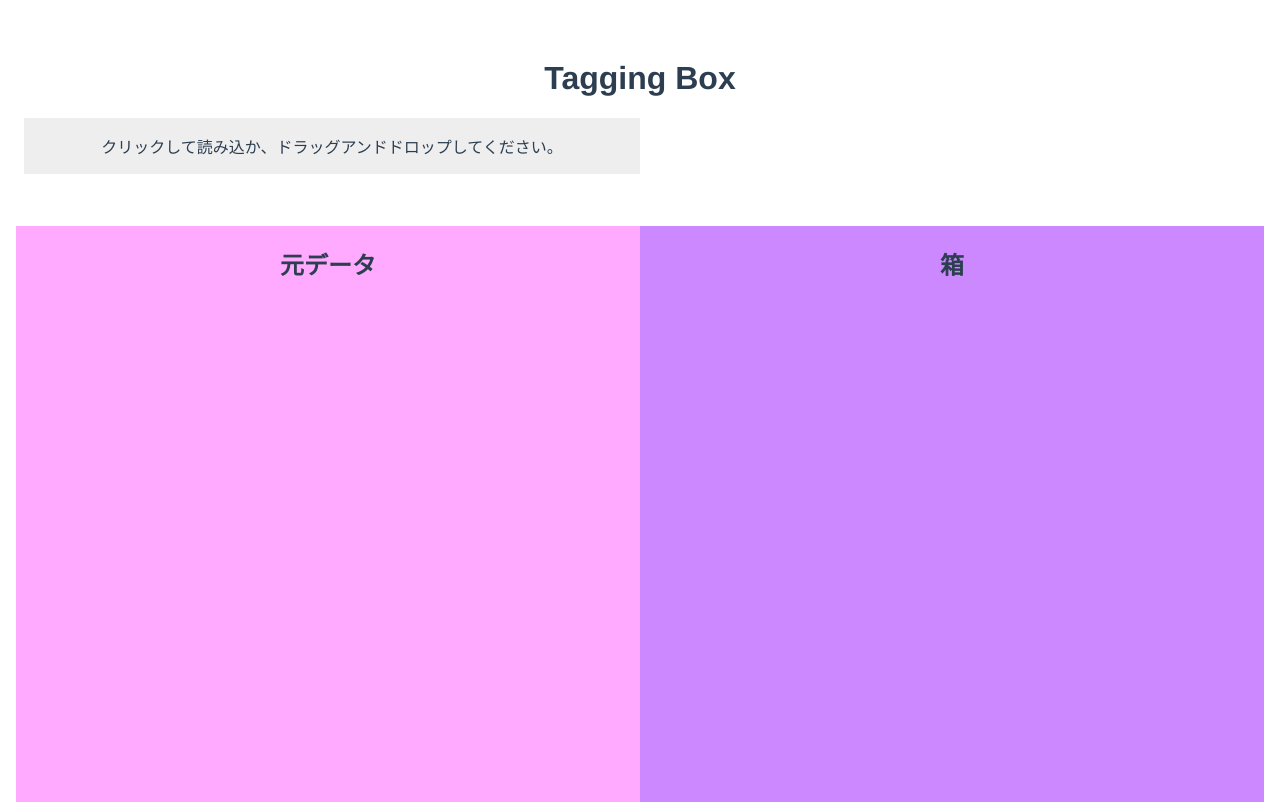
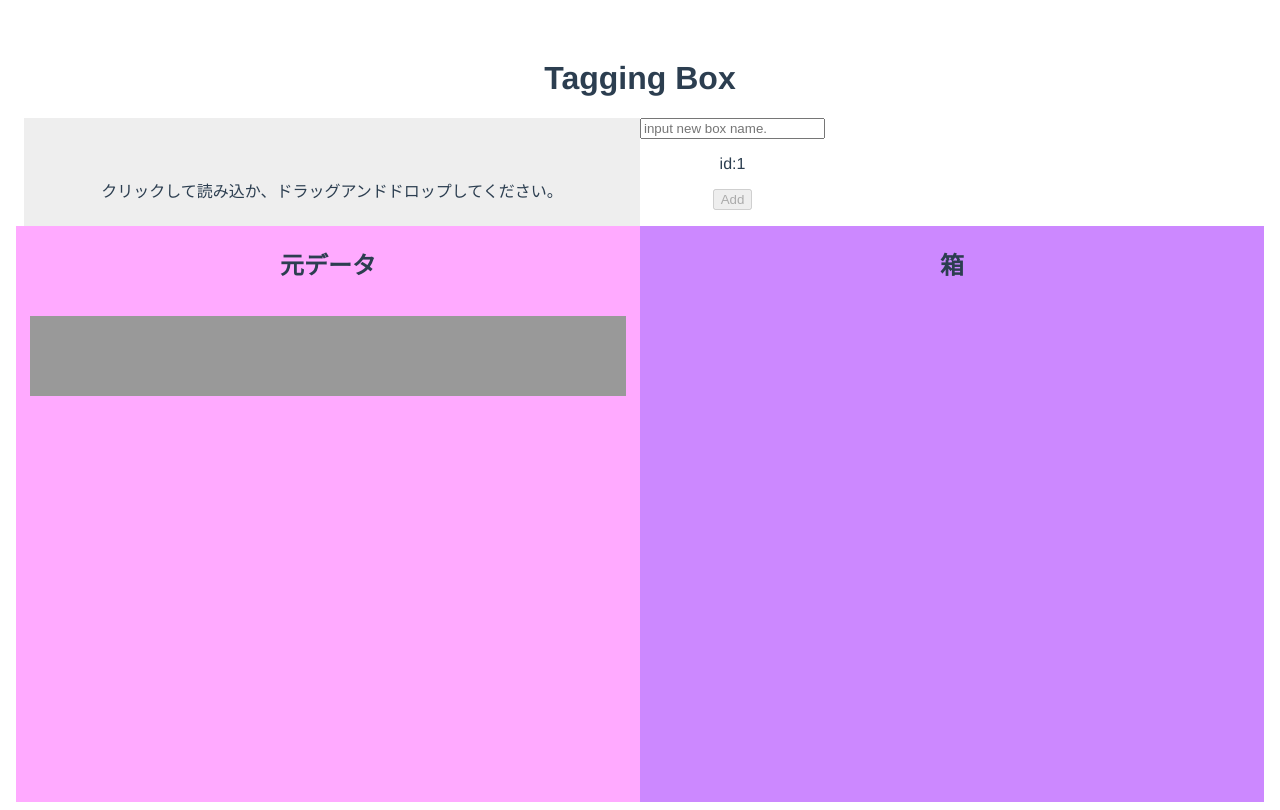
Before and after one commit to aiwaka/tagging_box, a Vue app: page / in a window 1280 px wide. Built offline with nearby package versions, Linux system fonts and the light colour scheme.

Commit message:
drag and drop UI and update methods

```diff
--- /dev/null
+++ b/src/components/AddBox.vue
@@ -0,0 +1,35 @@
+<template>
+  <div id="add-box">
+    <input v-model="newBoxName" placeholder="input new box name." />
+    <p>id:{{ newBoxId }}</p>
+    <button v-on:click="addNewBox(newBoxName)" :disabled="disabled">Add</button>
+  </div>
+</template>
+
+<script>
+export default {
+  name: "AddBox",
+  data: function () {
+    return {
+      newBoxName: "",
+    };
+  },
+  computed: {
+    newBoxId() {
+      return this.$store.state.nextBoxId;
+    },
+    disabled() {
+      return !this.$store.state.fileLoaded;
+    },
+  },
+  methods: {
+    addNewBox(name) {
+      if (!name) {
+        alert("名前を入力してください。");
+        return;
+      }
+      this.$store.commit("addNewBox", { name });
+    },
+  },
+};
+</script>
--- a/src/components/BoxBlock.vue
+++ b/src/components/BoxBlock.vue
@@ -1,12 +1,21 @@
 <template>
   <!-- モノを放り込むためのそれぞれの箱 -->
-  <div id="box-block">
-    <item-block
-      v-for="item of boxData.contents"
-      :item="item"
-      :key="item.name"
-      draggable="true"
-    />
+  <div
+    id="box-block"
+    :class="{ dragover: isDragOver }"
+    v-on:dragover.prevent="onDrag('over')"
+    v-on:dragleave="onDrag('leave')"
+    v-on:drop.stop="dropItem($event, boxData.boxId)"
+  >
+    <p>{{ boxData.boxName }}</p>
+    <div class="item-container">
+      <item-block
+        v-for="item of boxData.contents"
+        :item="item"
+        :boxId="boxData.boxId"
+        :key="item.itemId"
+      />
+    </div>
   </div>
 </template>
 
@@ -14,15 +23,64 @@
 import ItemBlock from "./ItemBlock.vue";
 export default {
   props: ["boxData"],
+  data() {
+    return {
+      isDragOver: false,
+    };
+  },
   components: { ItemBlock },
+  computed: {
+    boxDataContents() {
+      if (this.boxData.boxId === 0) {
+        return this.boxData;
+      } else {
+        const numSets = this.boxData.contents;
+        const itemSets = [];
+        for (let num of numSets) {
+          itemSets.push(
+            this.$store.state.firstData.contents.find((e) => e.itemId === num)
+          );
+        }
+        return itemSets;
+      }
+    },
+  },
+  methods: {
+    onDrag(eventType) {
+      // "over"が渡されたときはtrue, それ以外のときはfalseになるようにする.
+      this.isDragOver = eventType === "over";
+    },
+    dropItem(event, toBoxId) {
+      // ここでアイテムの位置を更新する処理を書く.
+      this.isDragOver = false;
+      const data = JSON.parse(event.dataTransfer.getData("text/plain"));
+      const { itemId, fromBoxId } = data;
+      // 送り先idが0か否かで場合分け
+      if (toBoxId === 0) {
+        if (fromBoxId !== 0) {
+          this.$store.commit("removeItem", { fromBoxId, itemId });
+        }
+      } else {
+        this.$store.commit("addItem", { toBoxId, itemId });
+      }
+      // const dragList = this.boxData.content.find((list) => list.id == dragId);
+      // dragList.category = dropCategory;
+    },
+  },
 };
 </script>
 
 <style>
 #box-block {
   background-color: #999;
+  margin: 0.9rem;
+  min-height: 5rem;
+}
+#box-block.dragover {
+  background-color: #555;
+}
+.item-container {
   display: flex;
   flex-wrap: wrap;
-  margin: 0.9rem;
 }
 </style>
--- a/src/components/FileOpener.vue
+++ b/src/components/FileOpener.vue
@@ -58,18 +58,20 @@ export default {
       reader.readAsText(file);
     },
     setData(contents) {
-      const data = JSON.parse(contents);
-      if (!Array.isArray(data)) {
+      const loadedData = JSON.parse(contents);
+      if (!Array.isArray(loadedData)) {
         alert(
           "データの形式が誤っています。name属性を持つオブジェクトの配列である必要があります。"
         );
       }
       // dataが初回形式のときと2回目以降の場合で分ける.
-      if ("boxId" in data[0]) {
-        this.$store.commit("setSavedData", { data });
+      // nextBoxIdプロパティが含まれていれば一度保存されたものと判断する.
+      if ("nextBoxId" in loadedData) {
+        this.$store.commit("setSavedData", { loadedData });
       } else {
-        if ("name" in data[0]) {
-          this.$store.commit("setFirstData", { firstData: data });
+        // そうでなければ, オブジェクトにnameプロパティがあるか判断
+        if ("name" in loadedData[0]) {
+          this.$store.commit("setFirstData", { firstData: loadedData });
         } else {
           alert(
             "データの形式が誤っています。name属性を持つオブジェクトの配列である必要があります。"
--- a/src/components/ItemBlock.vue
+++ b/src/components/ItemBlock.vue
@@ -1,6 +1,10 @@
 <template>
   <!-- 必ずname属性を持つと約束するオブジェクトを読み込むコンポーネント -->
-  <div id="item-block">
+  <div
+    id="item-block"
+    draggable="true"
+    v-on:dragstart="dragItem($event, item.itemId, boxId)"
+  >
     <div class="item-block__container">
       <p>{{ item.name }}</p>
     </div>
@@ -10,7 +14,17 @@
 <script>
 export default {
   name: "ItemBlock",
-  props: ["item"],
+  props: ["item", "boxId"],
+  methods: {
+    dragItem(event, itemId, boxId) {
+      event.dataTransfer.effectAllowed = "move";
+      event.dataTransfer.dropEffect = "move";
+      event.dataTransfer.setData(
+        "text/plain",
+        JSON.stringify({ itemId, fromBoxId: boxId })
+      );
+    },
+  },
 };
 </script>
 
--- a/src/components/Menubar.vue
+++ b/src/components/Menubar.vue
@@ -2,16 +2,21 @@
   <!-- 画面上部の、アプリ名や読み込み書き出しを行うメニューバー -->
   <div id="menubar">
     <h1>Tagging Box</h1>
-    <file-opener />
+    <div class="menubar__tools-container">
+      <file-opener />
+    <add-box />
+    </div>
   </div>
 </template>
 
 <script>
 import FileOpener from "./FileOpener.vue";
+import AddBox from "./AddBox.vue";
 export default {
   name: "Menubar",
   components: {
     FileOpener,
+    AddBox,
   },
 };
 </script>
@@ -22,4 +27,9 @@ export default {
   height: 10rem;
   margin: 0 1rem;
 }
+.menubar__tools-container {
+  width: 100%;
+  height: 9rem;
+  display: flex;
+}
 </style>
--- a/src/store/index.js
+++ b/src/store/index.js
@@ -5,8 +5,10 @@ Vue.use(Vuex);
 
 export default new Vuex.Store({
   state: {
-    firstData: Array,
-    currentData: Object,
+    fileLoaded: false,
+    firstData: {},
+    currentData: [],
+    nextBoxId: 1,
   },
   mutations: {
     setFirstData(state, { firstData }) {
@@ -23,12 +25,35 @@ export default new Vuex.Store({
         contents: firstData,
       };
       console.log(state.firstData);
-      state.currentData = {};
+      state.currentData = [];
+      state.nextBoxId = 1;
+      state.fileLoaded = true;
     },
-    setSavedData(state, { data }) {
-      console.log(data);
-      state.firstData = data.firstData;
-      state.currentData = data.savedData;
+    setSavedData(state, { loadedData }) {
+      state.firstData = loadedData.data.shift();
+      state.currentData = loadedData.data;
+      state.nextBoxId = loadedData.nextBoxId;
+      state.fileLoaded = true;
+    },
+
+    addNewBox(state, { name }) {
+      state.currentData.push({
+        boxId: state.nextBoxId++,
+        boxName: name,
+        contents: [],
+      });
+    },
+
+    addItem(state, { toBoxId, itemId }) {
+      const boxNum = state.currentData.findIndex((e) => e.boxId === toBoxId);
+      const box = state.currentData[boxNum];
+      box.contents.push(itemId);
+      // 重複は取り除く.
+      box.contents = box.contents.filter((e, i, self) => self.indexOf(e) === i);
+    },
+    removeItem(state, { fromBoxId, itemId }) {
+      const box = state.currentData.filter((e) => e.boxId === fromBoxId);
+      box.contents = box.contents.filter((e) => e !== itemId);
     },
   },
   actions: {},
```
